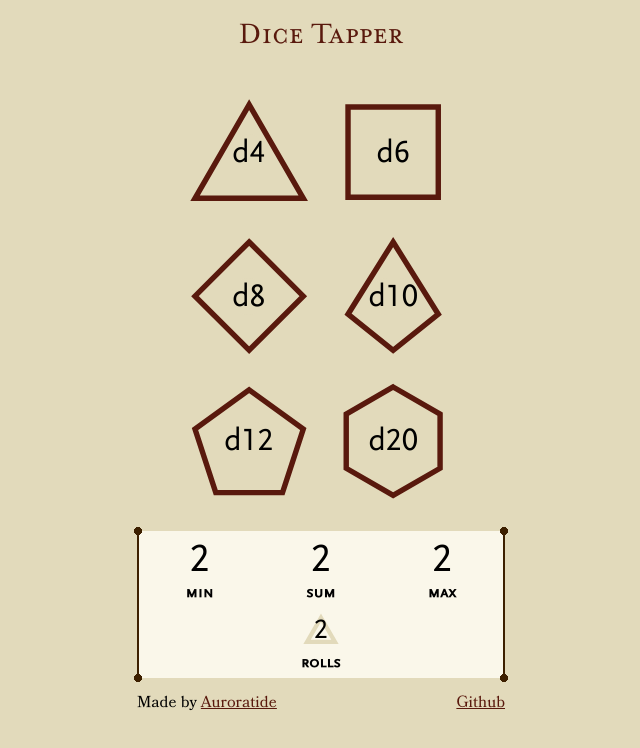
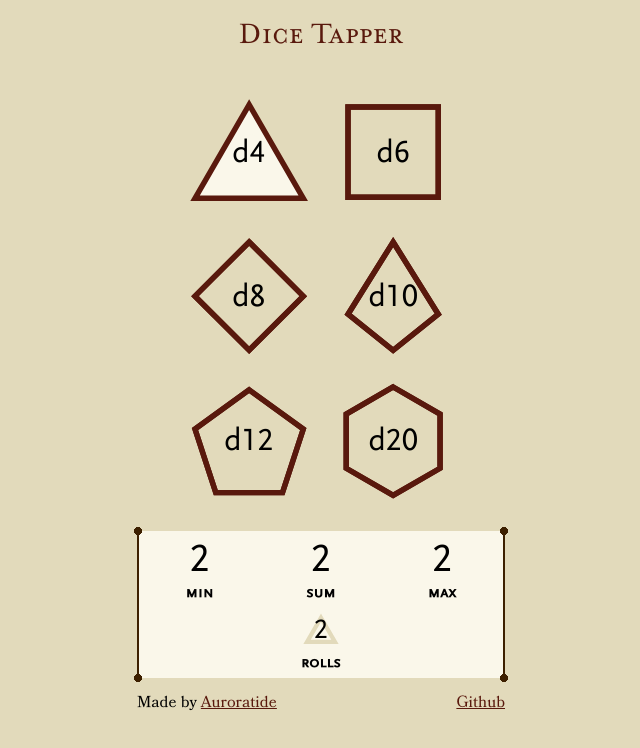
Before and after one commit to Auroratide/tap-to-roll, a React (Vite) app: page / in a window 1280 px wide. Both pictures are taken after a click on the button "d4". Shown: the top 748 px of the page, without its empty margins (319-959 px from the left). Built offline with nearby package versions, Linux system fonts and the light colour scheme.

Commit message:
Pulse animation when pressing a die for feedback

```diff
--- a/src/DiceTapper/DieButton/DieButton.module.css
+++ b/src/DiceTapper/DieButton/DieButton.module.css
@@ -1,5 +1,6 @@
 .die-button {
     --margin: 12.5%;
+    position: relative;
     display: grid;
     place-items: center center;
     background: none;
@@ -10,6 +11,15 @@
     width: calc(100% - 2 * var(--margin));
     height: calc(100% - 2 * var(--margin));
     cursor: pointer;
+    -webkit-tap-highlight-color: transparent
+}
+
+.die-button:hover .icon, .die-button:focus .icon {
+    --die-fill: var(--color-bg-light);
+}
+
+.die-button:hover .label, .die-button:focus .label {
+    background-color: var(--color-bg-light);
 }
 
 .die-button .icon {
@@ -30,3 +40,31 @@
     padding: 0;
     border-radius: 1em;
 }
+
+.die-button .pulse {
+    --die-color: var(--color-primary);
+    --die-width: 6;
+    grid-column: 1;
+    grid-row: 1;
+    position: absolute;
+    z-index: -1;
+    animation: pulse 0.25s ease-out;
+    animation-fill-mode: forwards;
+    animation-play-state: paused;
+}
+
+@keyframes pulse {
+    0% {
+        width: 100%;
+        height: 100%;
+        opacity: 1;
+        filter: blur(0);
+    }
+
+    100% {
+        width: 125%;
+        height: 125%;
+        opacity: 0;
+        filter: blur(1em);
+    }
+}
--- a/src/DiceTapper/DieButton/DieButton.tsx
+++ b/src/DiceTapper/DieButton/DieButton.tsx
@@ -1,3 +1,4 @@
+import { useRef } from 'react'
 import * as classes from './DieButton.module.css'
 
 export type DieButtonProps = {
@@ -6,9 +7,29 @@ export type DieButtonProps = {
     label: string,
 }
 
-export const DieButton = ({ onClick, icon, label }: DieButtonProps) => (
-    <button className={classes['die-button']} onClick={onClick}>
-        <span className={classes.icon}>{icon}</span>
-        <span className={classes.label}>{label}</span>
-    </button>
-)
+export const DieButton = ({ onClick, icon, label }: DieButtonProps) => {
+    const pulse = useRef<HTMLElement>()
+
+    const animatePulse = () => {
+        let elem = pulse.current
+        if (elem !== undefined) {
+            elem.style.animation = 'none'
+            let _ = elem.offsetHeight // trigger reflow
+            elem.style.animation = null
+            elem.style.animationPlayState = 'running'
+        }
+    }
+
+    const handleClick = () => {
+        onClick()
+        animatePulse()
+    }
+
+    return (
+        <button className={classes['die-button']} onClick={handleClick}>
+            <span className={classes.icon}>{icon}</span>
+            <span className={classes.label}>{label}</span>
+            <span ref={pulse} className={classes.pulse}>{icon}</span>
+        </button>
+    )
+}
--- a/src/dice/dice.module.css
+++ b/src/dice/dice.module.css
@@ -1,7 +1,7 @@
 .die {
     display: block;
     overflow: visible;
-    fill: none;
+    fill: var(--die-fill, transparent);
     stroke: var(--die-color);
     stroke-width: var(--die-width);
 }
```
